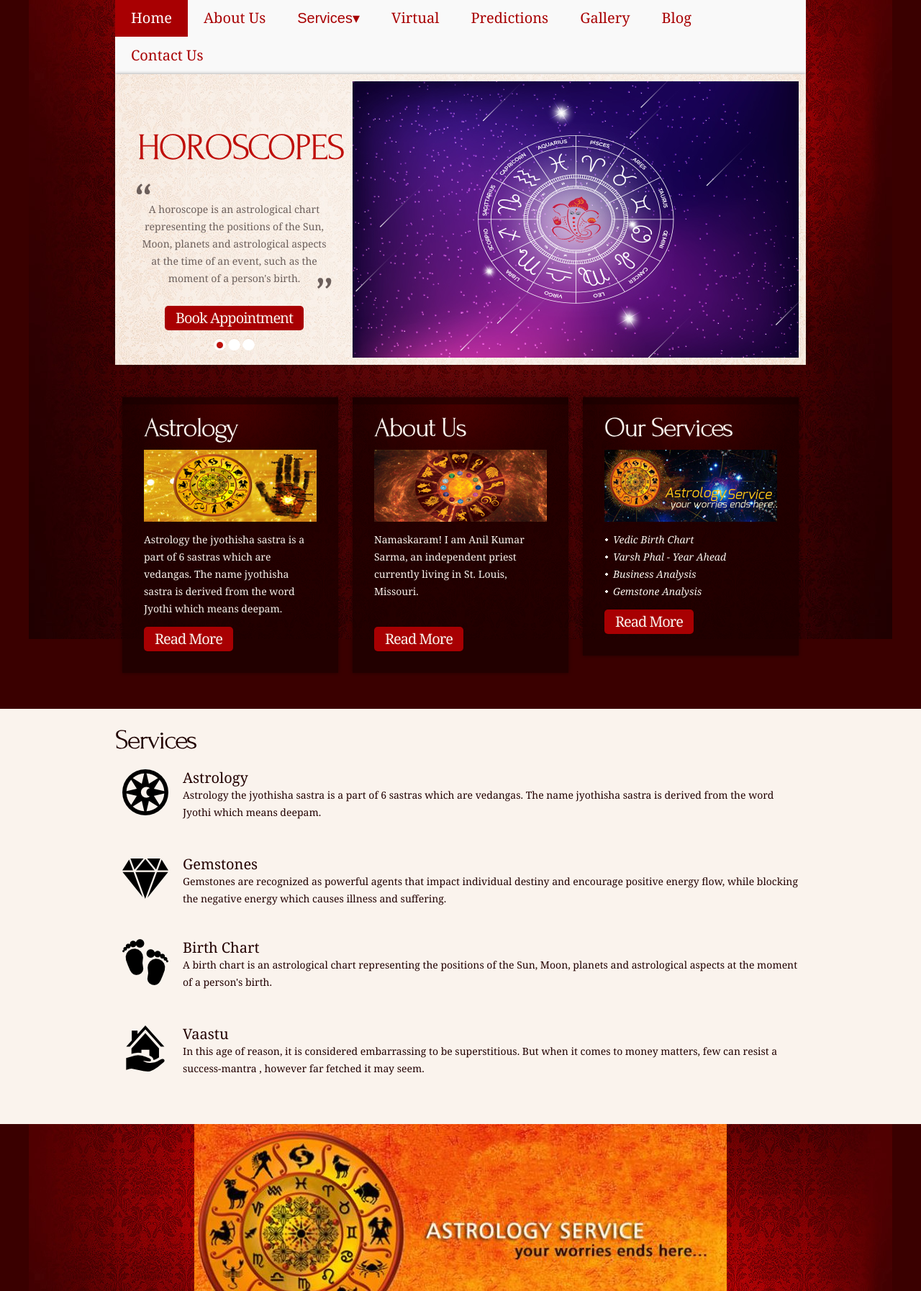
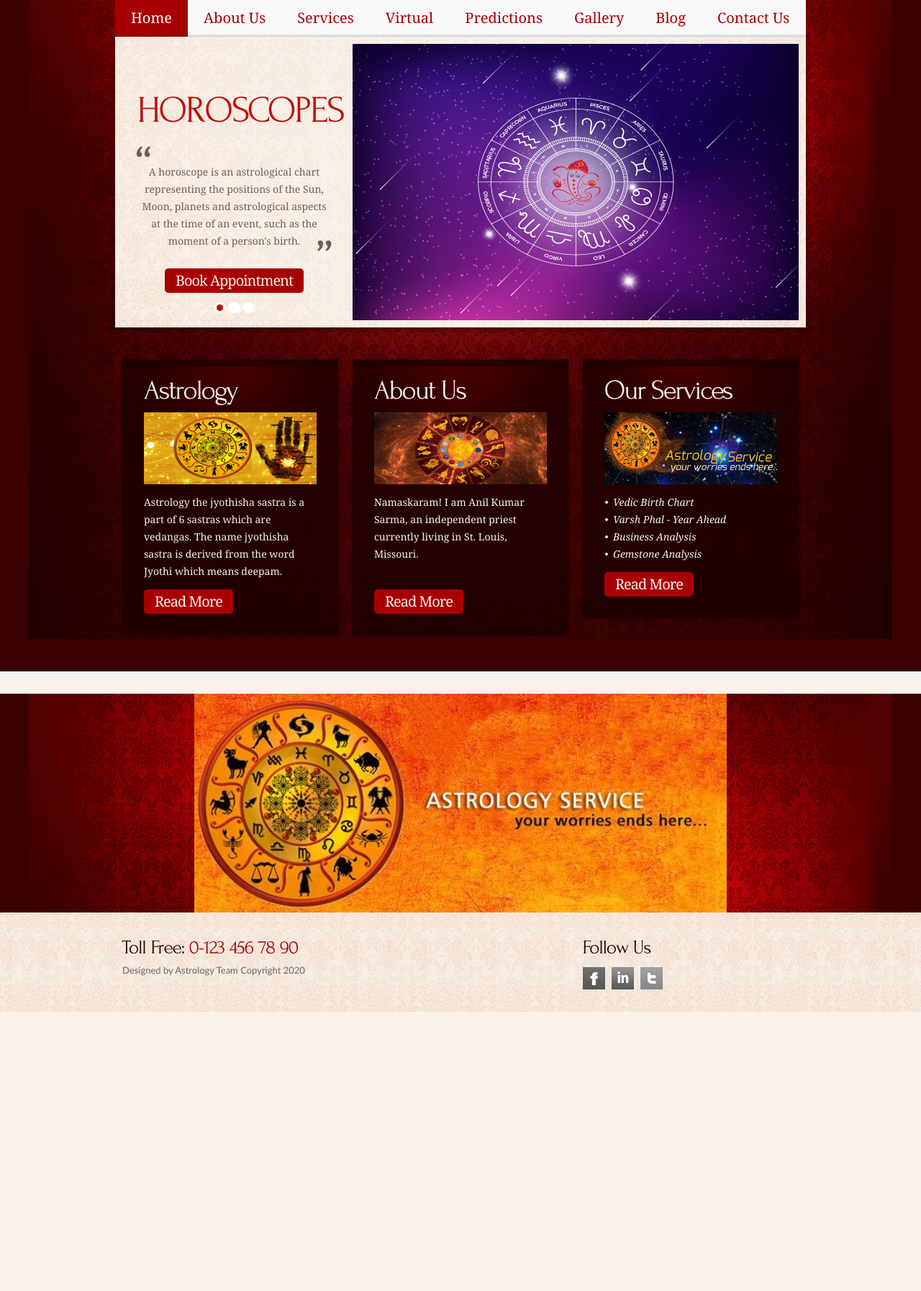
Before and after one commit to bharadwajsusheel/Ydikam-19-082020, a plain HTML site: page index.html in a window 1280 px wide. Shown: the part 106-1900 px from the top of the page at 72% size. After the commit the page ends 1512 px from the top, so only its background shows below. Drawn offline with Linux system fonts and the light colour scheme.

Commit message:
new changes

```diff
--- a/index.html
+++ b/index.html
@@ -71,7 +71,7 @@ function myFunction() {
 <div class="topnav" id="myTopnav">
   <a href="index.html" class="active">Home</a>
   <a href="about.html">About Us</a>
-  <div class="dropdown">
+  <!--div class="dropdown">
     <button class="dropbtn">Services&#x25BE;
 	</button>
 	<div class="dropdown-content">
@@ -93,7 +93,8 @@ function myFunction() {
 	  <a href="#">Shanti Puja</a>
       <a href="#">Parayanam</a>
     </div>
-  </div>
+  </div-->
+  <a href="Services.html">Services</a>
   <a href="virtual.html">Virtual</a>
   <a href="predictions.html">Predictions</a>
   <a href="gallery.html">Gallery</a>
@@ -202,7 +203,7 @@ function myFunction() {
 	<div class="main zerogrid">
 		<article id="content2">
 			<div class="wrapper">
-				<section class="col-3-3">
+				<!--section class="col-3-3">
 					<h2>Services</h2>
 					<div class="wrapper">
 						<div class="col-12-3"><div class="wrap-col">
@@ -221,7 +222,7 @@ function myFunction() {
 								</p>
 							</div>
 						</div></div>
-						<!-- <div class="col-1-3"><div class="wrap-col">
+						 <div class="col-1-3"><div class="wrap-col">
 							<div class="wrapper pad_bot2">
 								<figure class="left marg_right1"><img src="images/sv3.png" alt=""></figure>
 								<p>
@@ -238,8 +239,8 @@ function myFunction() {
 							</div>
 						</div> -->
 
-					</div>
-					<div class="col-12-3"><div class="wrap-col">
+					</div-->
+					<!--div class="col-12-3"><div class="wrap-col">
 							<div class="wrapper pad_bot2">
 								<figure class="left marg_right1"><img src="images/sv5.png" alt=""></figure>
 								<p>
@@ -256,8 +257,8 @@ function myFunction() {
 							</div>
 						</div>
 
-					</div>
-				</section>
+					</div-->
+				</section -->
 
 			</div>
 		</article>
```
Also changed, not shown: about.html (+3 -2 lines).
